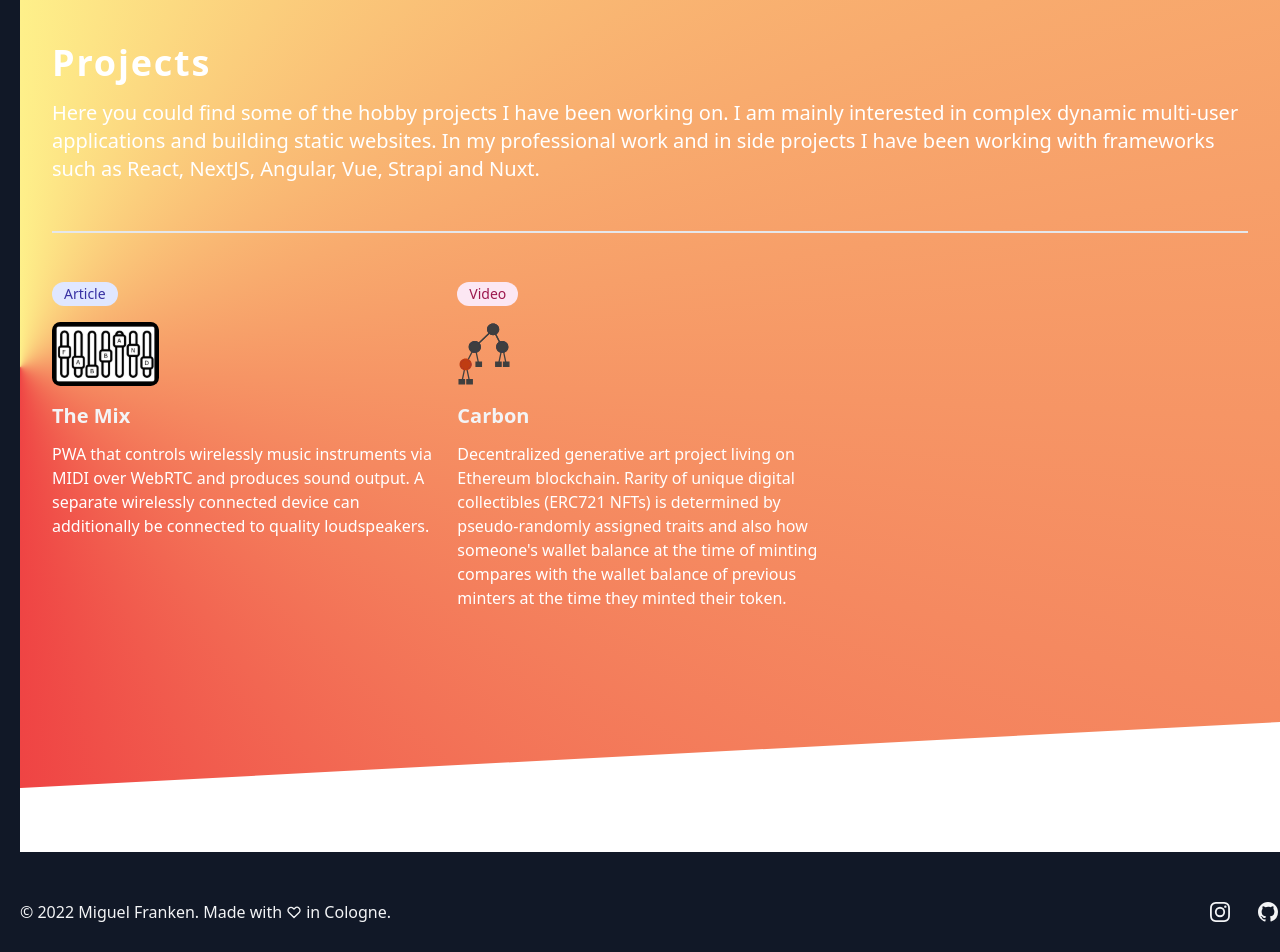
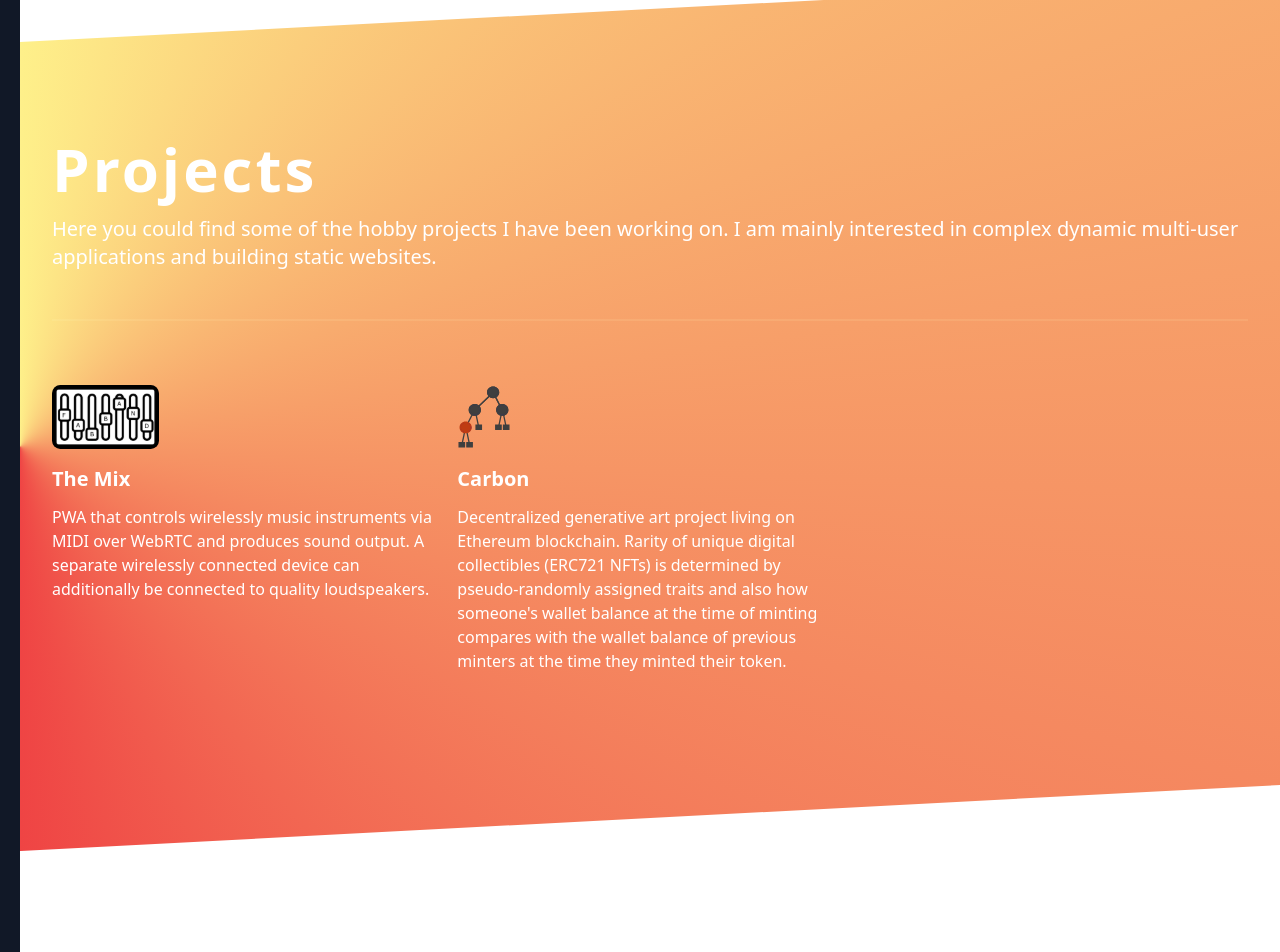
Before and after one commit to MiguelFranken/personal-website, a Next.js app: page / in a window 1280 px wide. Shown: the part 1040-1992 px from the top of the page. Built offline with nearby package versions, Linux system fonts and the light colour scheme.

Commit message:
Minor style fixes

```diff
--- a/components/footer.tsx
+++ b/components/footer.tsx
@@ -1,4 +1,4 @@
-import { HeartIcon } from "@heroicons/react/outline";
+import { HeartIcon } from "@heroicons/react/solid";
 
 const navigation = [
   {
@@ -49,8 +49,8 @@ export default function Footer() {
         <div className="mt-8 md:mt-0 md:order-1">
           <p className="text-center text-base text-gray-100 flex justify-center items-center gap-1">
             <span>&copy; 2022 Miguel Franken. Made with</span>
-            <HeartIcon className="w-4 h-4" />
-            <span> in Cologne.</span>
+            <HeartIcon className="w-5 h-5 fill-red-600" />
+            <span> in Cologne with NextJS.</span>
           </p>
         </div>
       </div>
--- a/components/hero.tsx
+++ b/components/hero.tsx
@@ -49,7 +49,7 @@ export default function Hero() {
             </div>
             <div className="mt-20">
               <div className="mt-6 sm:max-w-xl">
-                <h1 className="text-4xl font-extrabold text-gray-900 sm:text-5xl tracking-wide">
+                <h1 className="text-5xl font-extrabold text-gray-900 sm:text-7xl tracking-wide">
                   Miguel Franken
                 </h1>
                 <div className="font-light text-gray-700 mt-6 flex flex-col gap-1">
--- a/components/projects.tsx
+++ b/components/projects.tsx
@@ -39,31 +39,26 @@ const posts = [
   },
 ];
 
-function classNames(...classes) {
-  return classes.filter(Boolean).join(" ");
-}
-
 export default function Projects() {
   return (
     <div className="pt-16 pb-20 px-4 sm:px-6 lg:pt-24 lg:pb-28 lg:px-8">
-      <div className="relative max-w-lg mx-auto divide-y-2 divide-gray-200 lg:max-w-7xl">
+      <div className="relative max-w-lg mx-auto divide-y-2 divide-yellow-100/10 lg:max-w-7xl">
         <div>
           <h2>
-            <span className="text-3xl tracking-wider font-extrabold text-white sm:text-4xl">
+            <span className="text-3xl tracking-wider font-extrabold text-white sm:text-6xl">
               Projects
             </span>
           </h2>
           <p className="mt-3 text-xl text-white sm:mt-4">
             Here you could find some of the hobby projects I have been working
             on. I am mainly interested in complex dynamic multi-user
-            applications and building static websites. In my professional work
-            and in side projects I have been working with frameworks such as
-            React, NextJS, Angular, Vue, Strapi and Nuxt.
+            applications and building static websites.
           </p>
         </div>
         <div className="mt-12 grid gap-16 pt-12 lg:grid-cols-3 lg:gap-x-5 lg:gap-y-12">
           {posts.map((post) => (
             <div key={post.title}>
+              {/*
                 <div>
                   <a href={post.category.href} className="inline-block">
                     <span
@@ -76,13 +71,12 @@ export default function Projects() {
                     </span>
                   </a>
                 </div>
+                */}
               <div className="mt-4">
                 <img className="h-16 w-auto" src={post.image} alt="Workflow" />
               </div>
               <a href={post.href} className="block mt-4">
-                <p className="text-xl font-semibold text-gray-100">
-                  {post.title}
-                </p>
+                <p className="text-xl font-semibold text-white">{post.title}</p>
                 <p className="mt-3 text-base text-white">{post.description}</p>
               </a>
               {/*<div className="mt-6 flex items-center">
--- a/components/skewed.tsx
+++ b/components/skewed.tsx
@@ -3,9 +3,9 @@ import classNames from "classnames";
 import Projects from "@/components/projects";
 
 export default function Skewed() {
-  // TODO MF: Get rid of the -m-16 mb-16 hack
+  // TODO MF: Get rid of the -m-16 mb-32 hack
   return (
-    <div className="overflow-hidden relative -mt-16 mb-16">
+    <div className="overflow-hidden relative -mt-16 mb-32">
       <div className="!block">
         <div className={classNames(styles.section, styles.mbSection)}>
           <div className="absolute inset-0">
```
Lines whose indentation alone changed are shown as unchanged.
